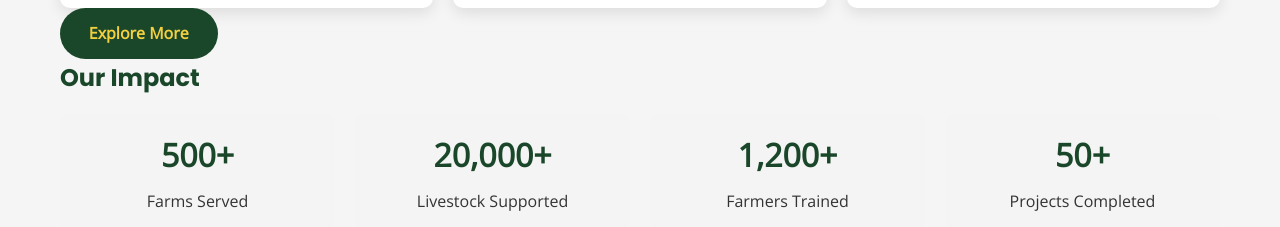
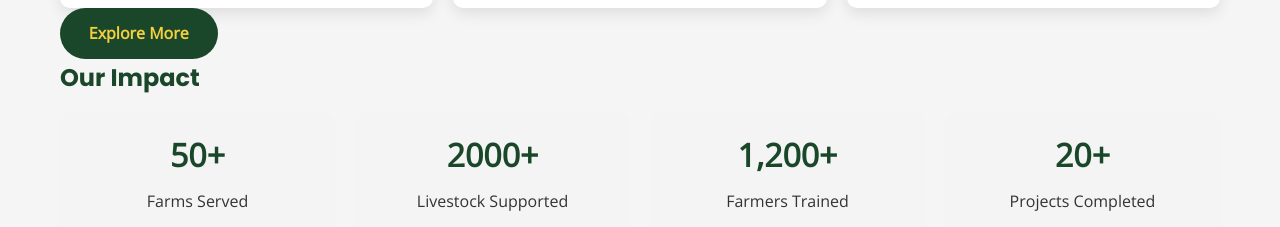
Before and after one commit to Rusimbiwilliam949/grefana.github.io, a plain HTML site: page index.html in a window 1280 px wide. Shown: the part 1621-1848 px from the top of the page. Drawn offline with nearby package versions, Linux system fonts and the light colour scheme.

Commit message:
Update index.html
changed number of farms served

```diff
--- a/index.html
+++ b/index.html
@@ -136,11 +136,11 @@
     <h2>Our Impact</h2>
     <div class="stats-grid">
       <div class="stat">
-        <strong>500+</strong>
+        <strong>50+</strong>
         <span>Farms Served</span>
       </div>
       <div class="stat">
-        <strong>20,000+</strong>
+        <strong>2000+</strong>
         <span>Livestock Supported</span>
       </div>
       <div class="stat">
@@ -148,7 +148,7 @@
         <span>Farmers Trained</span>
       </div>
       <div class="stat">
-        <strong>50+</strong>
+        <strong>20+</strong>
         <span>Projects Completed</span>
       </div>
     </div>
```
